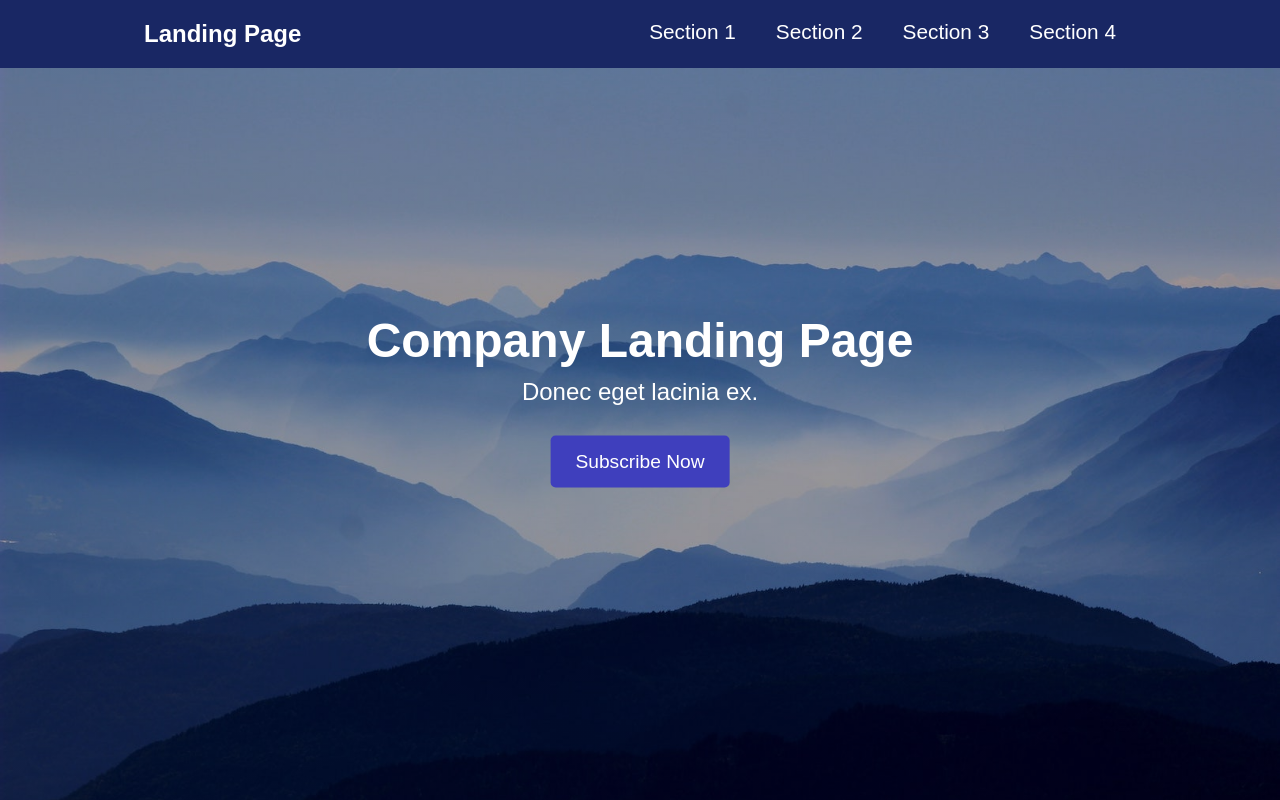
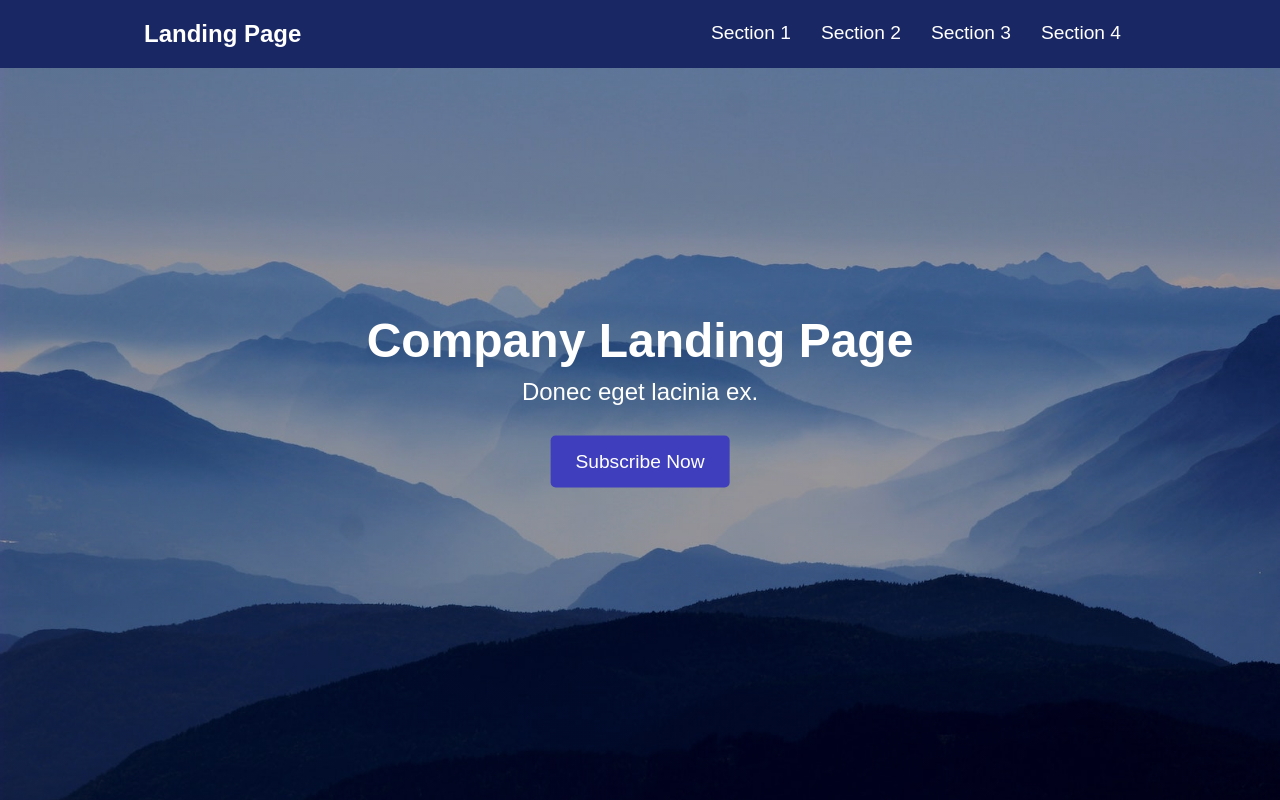
Before and after one commit to envincebal/dom-landing-page, a plain HTML site: page index.html in a window 1280 px wide. Shown: the top 800 px of the page. Drawn offline with Linux system fonts and the light colour scheme.

Commit message:
Added link tags to list items.

```diff
--- a/css/styles.css
+++ b/css/styles.css
@@ -43,35 +43,34 @@ p {
   padding: 20px 0 0 0;
 }
 
-.navbar ul {
-  padding-left: 0;
-  margin: 0;
+.navbar-list {
   list-style: none;
   display: flex;
 }
 
-.navbar li {
-  padding: 20px;
-  font-size: 1.3em;
-  cursor: pointer;
+.navbar-list li {
+
 }
 
-.navbar li:hover {
+.navbar-list li:hover {
   background-color: #4260e6;
 }
 
-.navbar .navbar-link {
-  padding: 1em;
-  font-weight: bold;
-  text-decoration: none;
-  color: #000;
+.navbar-list li a {
+  display: inline-block;
+  padding: 22px 15px 15px 15px;
+  font-size: 1.2em;
+  cursor: pointer;
+  vertical-align: middle;
 }
 
-.navbar .navbar-link:hover {
-  background: #333;
+.navbar-list li a:hover,
+.navbar-list li a:visited,
+.navbar-list li a:link{
   color: #fff;
-  transition: ease 0.3s all;
+  text-decoration: none;
 }
+
 
 /* Landing Container Styles */
 .container {
--- a/js/app.js
+++ b/js/app.js
@@ -34,13 +34,15 @@ document.addEventListener("click", (e) => {
 
 function addNavlinks() {
 
+  for (let i = 0; i < section.length; i++) {
+    const newListItem = document.createElement("li");
+    const newListLink = document.createElement("a");
 
-  for (let i = 0; i < section.length; i++) {
-     const newListItem = document.createElement("li");
-    newListItem.textContent = section[i].getAttribute("data-nav");
-    console.log(section[i].getAttribute("data-nav"));
+    newListLink.textContent = section[i].getAttribute("data-nav");
 
-navbar.appendChild(newListItem);
+    newListLink.setAttribute("href", "#" + section[i].getAttribute("id"));
+    newListItem.appendChild(newListLink);
+    navbar.appendChild(newListItem);
   }
 
 }
```
